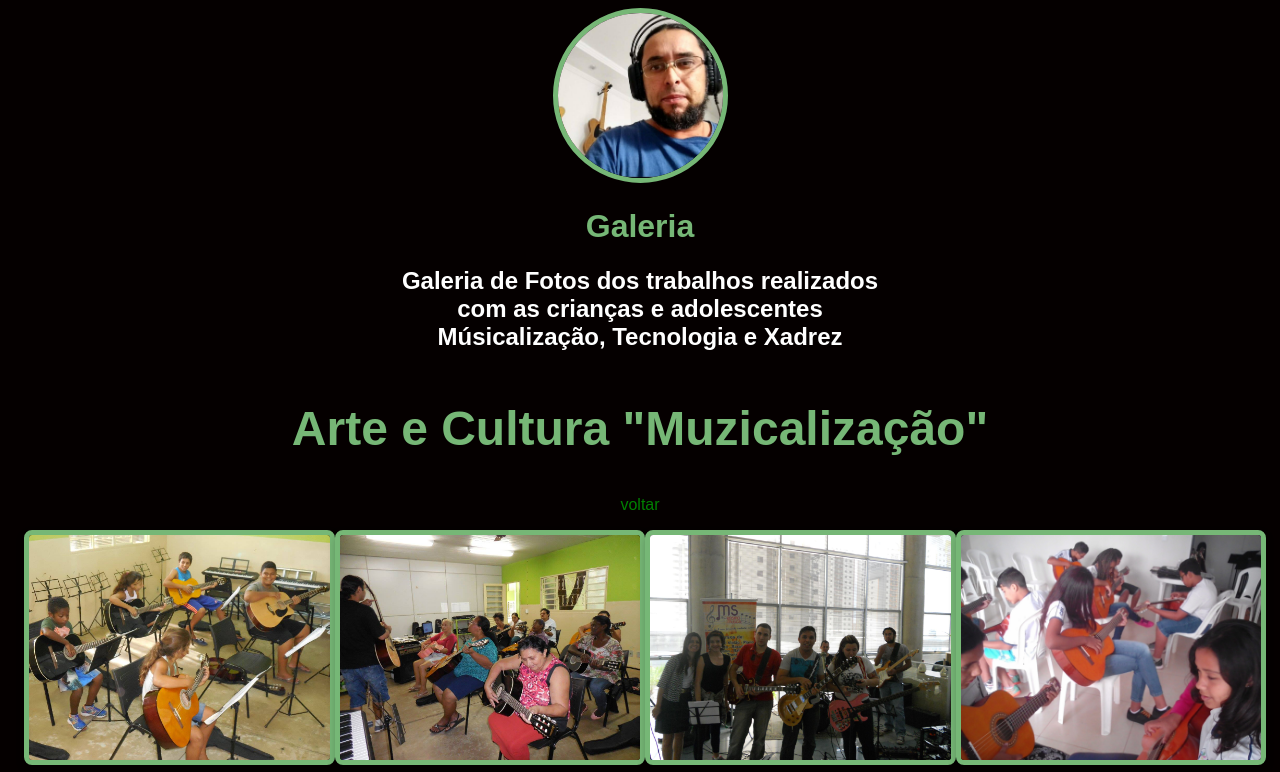
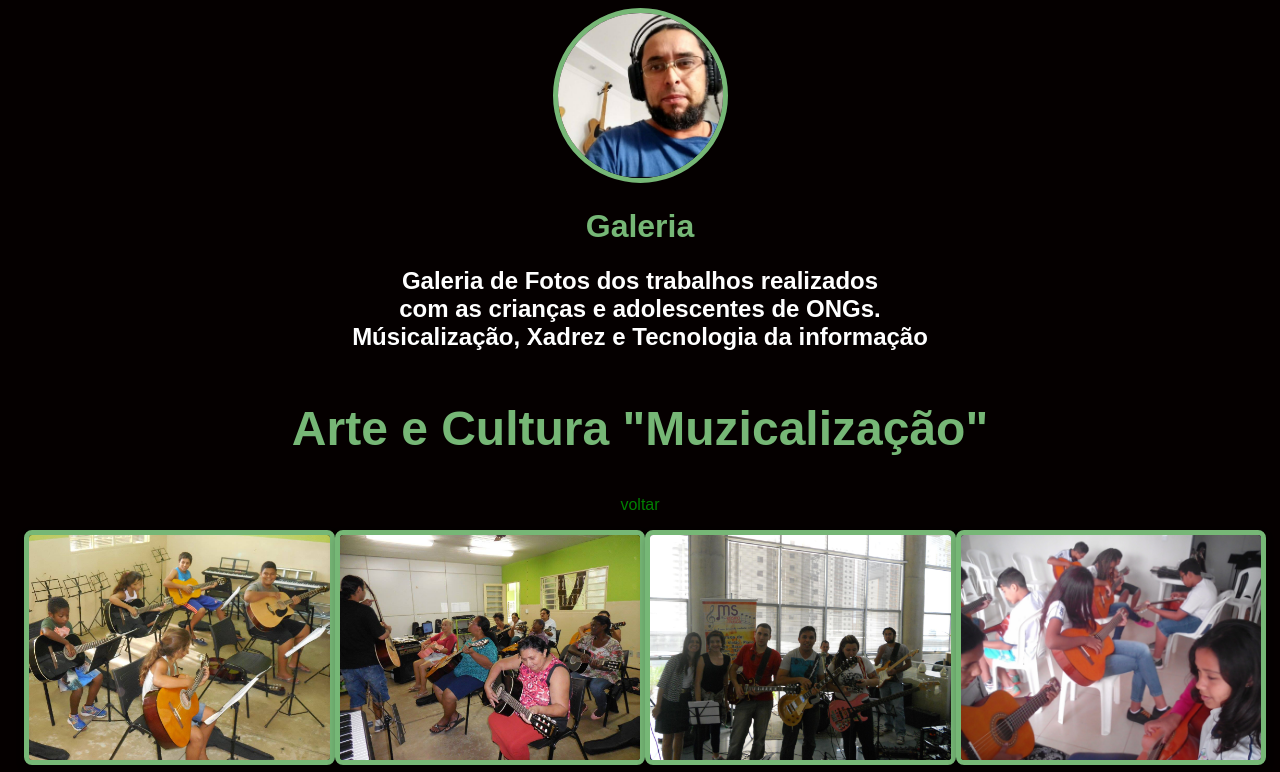
Before and after one commit to Wellingtonxyz/Wellington, a plain HTML site: page carreira.html in a window 1280 px wide. Shown: the top 772 px of the page. Drawn offline with Linux system fonts and the light colour scheme; grey boxes are pictures that could not be loaded.

Commit message:
Update carreira.html

```diff
--- a/carreira.html
+++ b/carreira.html
@@ -17,8 +17,8 @@
             Galeria
         </h1>
         <h2>Galeria de Fotos dos trabalhos realizados <br>
-            com as crianças e adolescentes <br>
-            Músicalização, Tecnologia e Xadrez</h2>
+            com as crianças e adolescentes de ONGs.<br>
+            Músicalização, Xadrez e Tecnologia da informação</h2>
 
         <style>
             h1 { text-align: center;}
```
